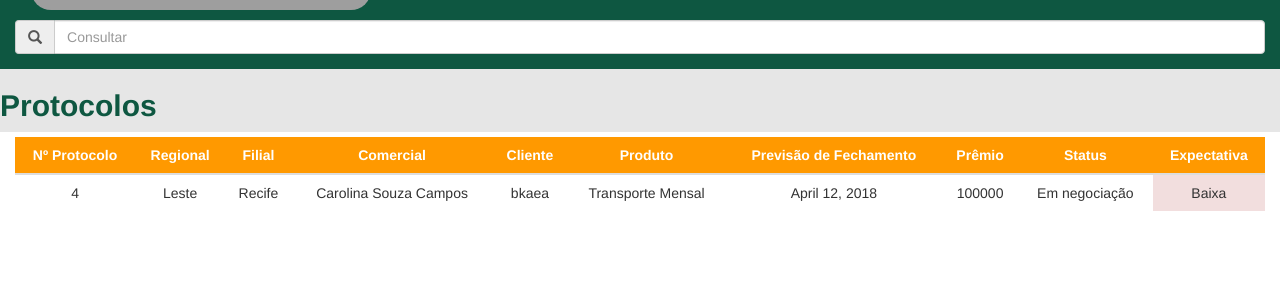
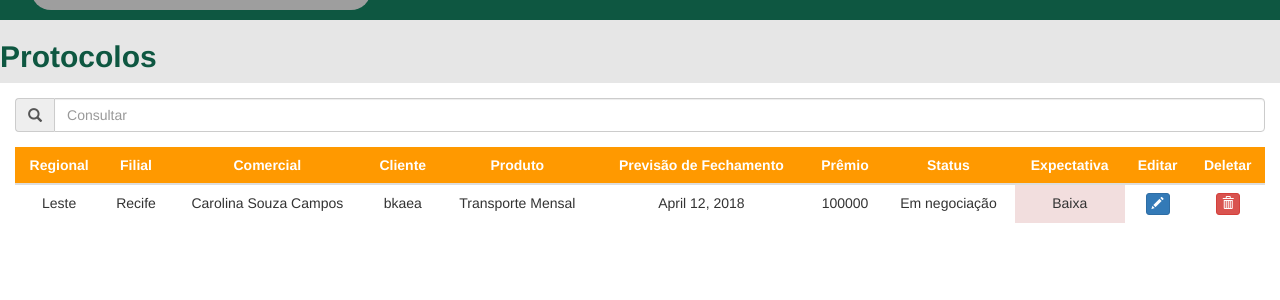
Before and after one commit to nicolasmelo1/berkley, a Django app: page /protocolos/ in a window 1280 px wide. Shown: the part 82-382 px from the top of the page. Run offline with Django 3.2, Linux system fonts and the light colour scheme; data comes from the database, SQL or seed files in the repository; both versions use the stored data as it was after the commit; some libraries are stand-ins or nearby versions; grey boxes are pictures that could not be loaded.

Commit message:
Criação de botões editar e delete

```diff
--- a/home/urls.py
+++ b/home/urls.py
@@ -8,4 +8,5 @@ from django.conf.urls.static import static
 urlpatterns = [
     url(r'^$', views.temp, name='home'),
     url(r'^(?P<pk>\d+)/$', views.consulta, name='consulta'),
+
 ]
--- a/protocolos/urls.py
+++ b/protocolos/urls.py
@@ -7,4 +7,5 @@ from django.conf.urls.static import static
 
 urlpatterns = [
     url(r'^$', views.protocolos, name='protocolos'),
+    url(r'^delete/$', views.delete, name='delete'),
 ]
--- a/protocolos/views.py
+++ b/protocolos/views.py
@@ -1,8 +1,13 @@
 from django.shortcuts import render
 from home.models import Protocolos
 from home.forms import PipelineComercial
+from django.http import HttpResponseRedirect
 
 
 def protocolos(request):
     protocolos = Protocolos.objects.all()
     return render(request, 'protocolos/protocolos_base.html', {'protocolos': protocolos})
+
+def delete(request):
+    Protocolos.objects.filter(pk=request.POST['delete']).delete()
+    return HttpResponseRedirect("/protocolos/")
--- a/templates/protocolos/includes/protocolos_include.html
+++ b/templates/protocolos/includes/protocolos_include.html
@@ -1,26 +1,20 @@
 {% block content %}
-    <head>
-        <meta name="viewport" content="width=device-width, initial-scale=1">
-        <title>Quicksearch e bootstrap</title>
-        <script src="https://code.jquery.com/jquery-3.1.1.js"></script>
-        <script src="https://maxcdn.bootstrapcdn.com/bootstrap/3.3.7/js/bootstrap.min.js"></script>
-        <script src="https://cdnjs.cloudflare.com/ajax/libs/jquery.quicksearch/2.3.1/jquery.quicksearch.js"></script>
-        <link rel="stylesheet" href="https://maxcdn.bootstrapcdn.com/bootstrap/3.3.7/css/bootstrap.min.css">
-    </head>
-    <div class="form-group input-group">
-        <span class="input-group-addon"><i class="glyphicon glyphicon-search"></i></span>
-        <input name="consulta" id="txt_consulta" placeholder="Consultar" type="text" class="form-control">
-    </div>
+
     <div class="row" style="background-color: #e6e6e6">
     <h2 class="display-1" style="color: #0e5741"> <strong>Protocolos</strong> </h2>
     </div>
         <div class="row">
             {% csrf_token %}
             <div class="col-sm-12" style="padding-top: 5px; padding-bottom: 10px;background-color: #ffffff">
+                <div class="form-group input-group" style="padding-top: 10px">
+                    <span class="input-group-addon"><i class="glyphicon glyphicon-search"></i></span>
+                    <input name="consulta" id="txt_consulta" placeholder="Consultar" type="text" class="form-control">
+                </div>
+                <form method="post" action="/protocolos/delete/">
+            {% csrf_token %}
                 <table id="tabela" class="table table-hover" style="background-color: #ffffff;">
                   <thead class="thead-dark" style="background-color: #ff9900;">
                     <tr>
-                      <th class="text-center" style="color: #ffffff" scope="col">Nº Protocolo</th>
                       <th class="text-center" style="color: #ffffff" scope="col">Regional</th>
                       <th class="text-center" style="color: #ffffff" scope="col">Filial</th>
                       <th class="text-center" style="color: #ffffff" scope="col">Comercial</th>
@@ -30,12 +24,13 @@
                       <th class="text-center" style="color: #ffffff" scope="col">Prêmio</th>
                       <th class="text-center" style="color: #ffffff" scope="col">Status</th>
                       <th class="text-center" style="color: #ffffff" scope="col">Expectativa</th>
+                      <th class="text-center" style="color: #ffffff" scope="col">Editar</th>
+                      <th class="text-center" style="color: #ffffff" scope="col">Deletar</th>
                     </tr>
                   </thead>
                   <tbody>
                   {% for protocolo in protocolos %}
                         <tr class="clickable-row" onclick="window.location='/home/{{ protocolo.id }}'">
-                            <td><center>{{ protocolo.id }}</center></td>
                             <td><center>{{ protocolo.regional }}</center></td>
                             <td><center>{{ protocolo.filial }}</center></td>
                             <td><center>{{ protocolo.comercial }}</center></td>
@@ -45,6 +40,8 @@
                             <td><center>{{ protocolo.premio }}</center></td>
                             <td><center>{{ protocolo.status }}</center></td>
                             <td class="danger"><center>{{ protocolo.expectativa }}</center></td>
+                            <td><center><button type="button" class="btn btn-primary btn-xs" data-title="Edit" data-toggle="modal" data-target="#edit" ><span class="glyphicon glyphicon-pencil"></span></button></center></td>
+                            <td><center><button name="delete" class="btn btn-danger btn-xs" value="{{ protocolo.id }}" data-title="Delete" data-toggle="modal" data-target="#delete" ><span class="glyphicon glyphicon-trash"></span></button></center></td>
                         </tr>
                     {% endfor %}
                         <script>
@@ -52,6 +49,7 @@
                         </script>
                   </tbody>
                 </table>
+            </form>
             </div>
         </div>
 {% endblock %}
```
Also changed, not shown: templates/home/includes/home_include_form.html (+3 -4 lines), db.sqlite3.
